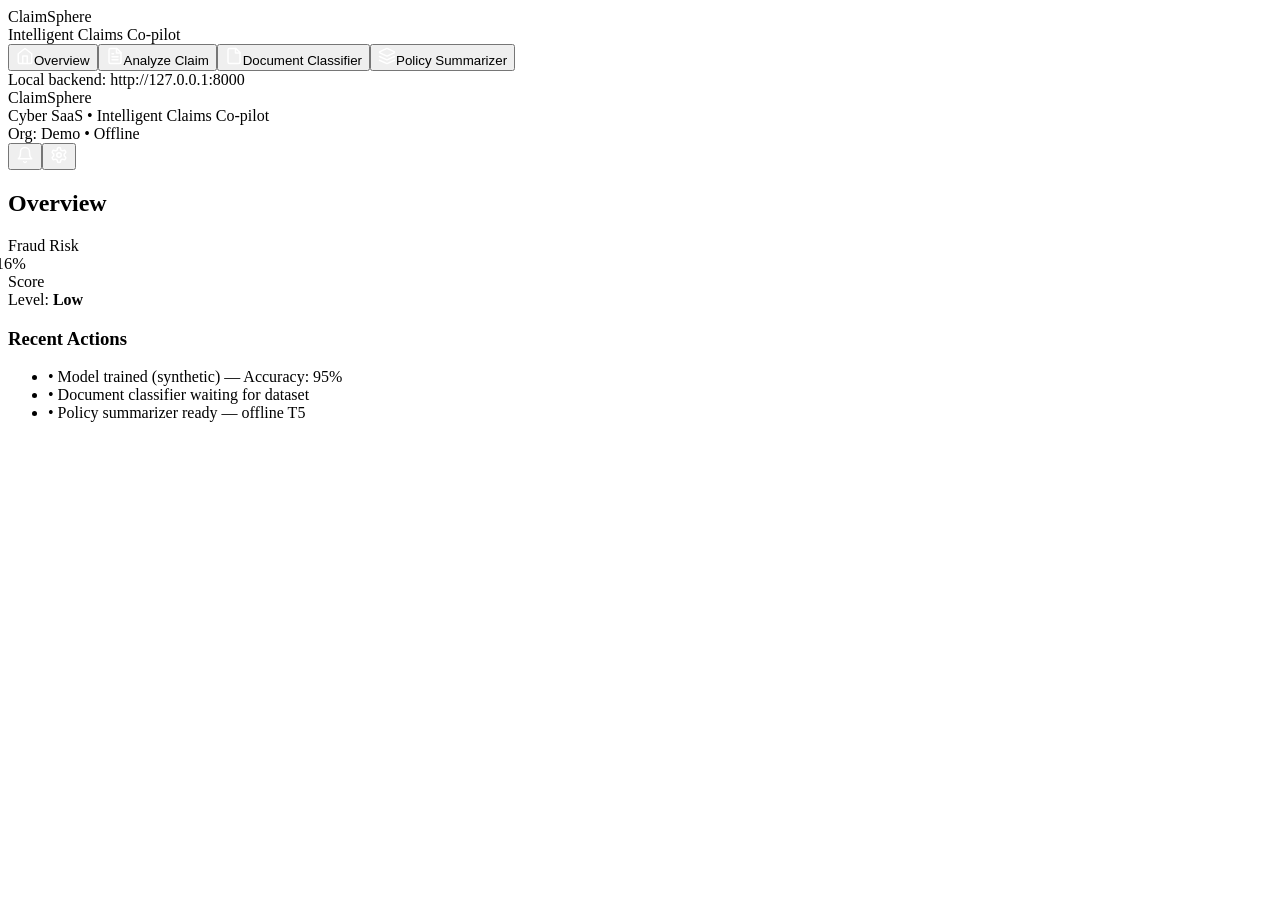
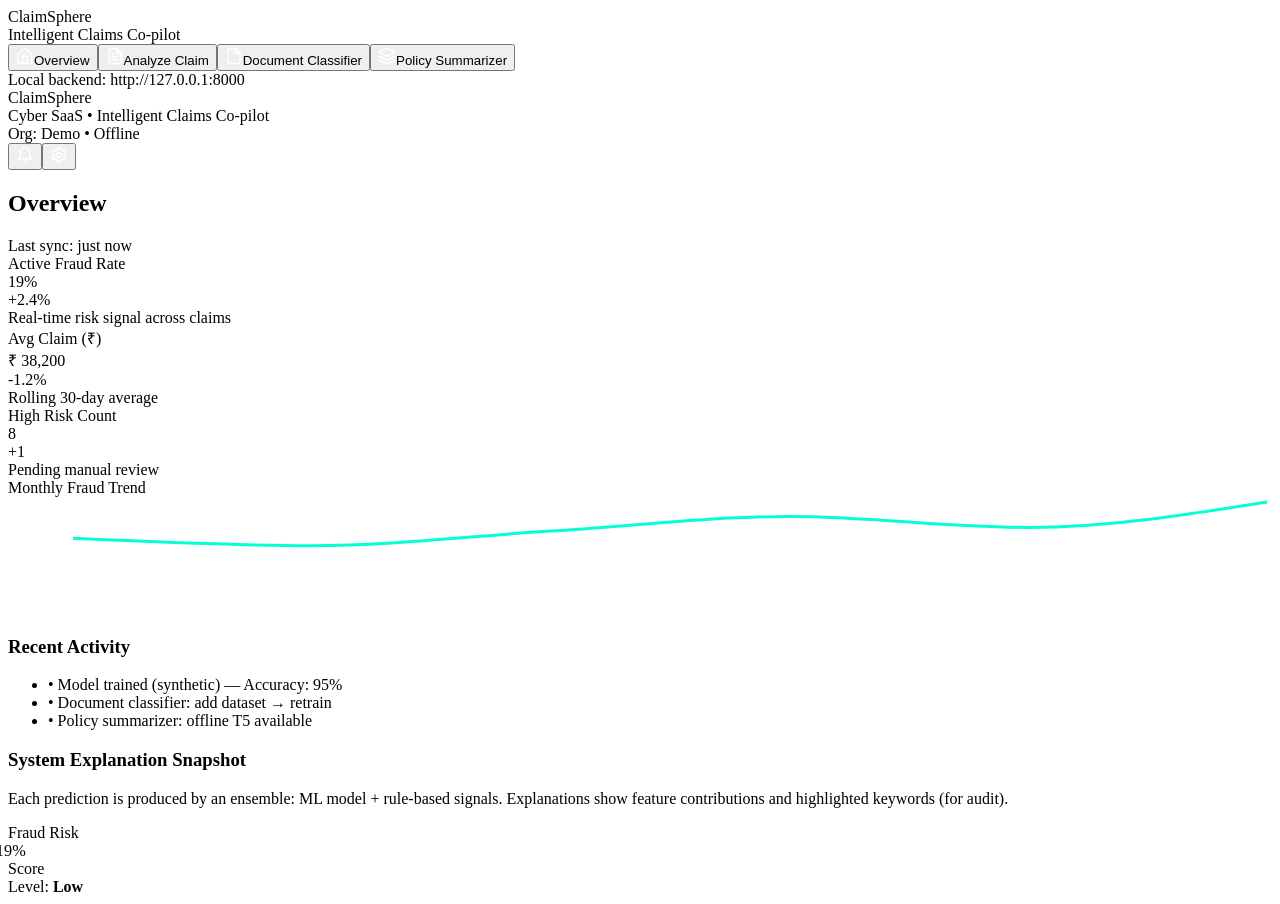
Before and after one commit to tamannaa-a/ClaimAxis, a React (Vite) app in the folder frontend/: page / in a window 1280 px wide. Before the commit the page ends 800 px from the top, so only its background shows below. Built offline with nearby package versions, Linux system fonts and the light colour scheme; the HTML template or start-up script is replaced by a standard one.

Commit message:
Dashboard.jsx

```diff
--- a/frontend/src/pages/Dashboard.jsx
+++ b/frontend/src/pages/Dashboard.jsx
@@ -1,30 +1,80 @@
 import React from "react";
+import KPICard from "../components/KPICard";
 import RiskGauge from "../components/RiskGauge";
+import { LineChart, Line, ResponsiveContainer, Tooltip, CartesianGrid, XAxis, YAxis } from "recharts";
 
-export default function Dashboard() {
-  const [demoScore, setDemoScore] = React.useState(0.12);
+const trendData = [
+  {name: 'Jan', fraud: 0.12},
+  {name: 'Feb', fraud: 0.10},
+  {name: 'Mar', fraud: 0.14},
+  {name: 'Apr', fraud: 0.18},
+  {name: 'May', fraud: 0.15},
+  {name: 'Jun', fraud: 0.22},
+];
 
-  React.useEffect(() => {
-    // small animated demo change
-    const id = setInterval(() => {
-      setDemoScore(prev => Math.min(0.95, +(prev + Math.random()*0.05).toFixed(2)));
-    }, 4000);
-    return () => clearInterval(id);
-  }, []);
+export default function Dashboard(){
+  const [score, setScore] = React.useState(0.17);
+
+  React.useEffect(()=>{
+    const id = setInterval(()=> setScore(prev => Math.min(0.9, +(prev + Math.random()*0.03).toFixed(2))), 5000);
+    return ()=>clearInterval(id);
+  },[]);
 
   return (
     <div className="space-y-6">
-      <h2 className="text-3xl font-semibold text-white">Overview</h2>
+      <div className="flex items-center justify-between">
+        <h2 className="text-3xl font-semibold">Overview</h2>
+        <div className="text-sm subtle">Last sync: just now</div>
+      </div>
+
+      <div className="grid grid-cols-4 gap-6">
+        <KPICard title="Active Fraud Rate" value={`${Math.round(score*100)}%`} delta="+2.4%">
+          <div className="mt-2 text-sm subtle">Real-time risk signal across claims</div>
+        </KPICard>
+
+        <KPICard title="Avg Claim (₹)" value="₹ 38,200" delta="-1.2%">
+          <div className="mt-2 text-sm subtle">Rolling 30-day average</div>
+        </KPICard>
+
+        <KPICard title="High Risk Count" value="8" delta="+1">
+          <div className="mt-2 text-sm subtle">Pending manual review</div>
+        </KPICard>
+
+        <div className="card p-4 rounded-xl">
+          <div className="text-sm subtle">Monthly Fraud Trend</div>
+          <div style={{height:120}} className="mt-3">
+            <ResponsiveContainer width="100%" height="100%">
+              <LineChart data={trendData}>
+                <CartesianGrid strokeDasharray="3 3" stroke="rgba(255,255,255,0.03)" />
+                <XAxis dataKey="name" stroke="rgba(255,255,255,0.4)" />
+                <YAxis tickFormatter={val=>`${Math.round(val*100)}%`} stroke="rgba(255,255,255,0.4)" />
+                <Tooltip formatter={val => `${Math.round(val*100)}%`} />
+                <Line type="monotone" dataKey="fraud" stroke="#03ffd6" strokeWidth={3} dot={false} />
+              </LineChart>
+            </ResponsiveContainer>
+          </div>
+        </div>
+      </div>
 
       <div className="grid grid-cols-3 gap-6">
-        <RiskGauge score={demoScore} />
-        <div className="glass-card p-4 rounded-lg col-span-2">
-          <h3 className="text-lg font-medium">Recent Actions</h3>
-          <ul className="mt-3 text-sm text-gray-300 space-y-2">
-            <li>• Model trained (synthetic) — Accuracy: 95%</li>
-            <li>• Document classifier waiting for dataset</li>
-            <li>• Policy summarizer ready — offline T5</li>
-          </ul>
+        <div className="col-span-2">
+          <div className="card p-4 rounded-xl">
+            <h3 className="text-lg font-semibold">Recent Activity</h3>
+            <ul className="mt-3 text-sm subtle space-y-2">
+              <li>• Model trained (synthetic) — Accuracy: 95%</li>
+              <li>• Document classifier: add dataset → retrain</li>
+              <li>• Policy summarizer: offline T5 available</li>
+            </ul>
+          </div>
+
+          <div className="card p-4 rounded-xl mt-4">
+            <h3 className="text-lg font-semibold">System Explanation Snapshot</h3>
+            <p className="mt-3 text-sm subtle">Each prediction is produced by an ensemble: ML model + rule-based signals. Explanations show feature contributions and highlighted keywords (for audit).</p>
+          </div>
+        </div>
+
+        <div>
+          <RiskGauge score={score} />
         </div>
       </div>
     </div>
```
